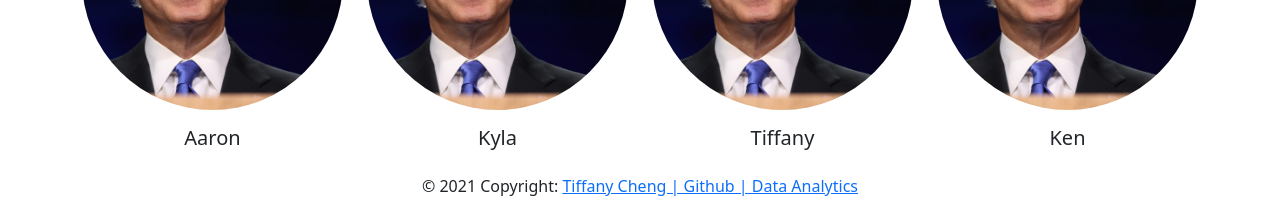
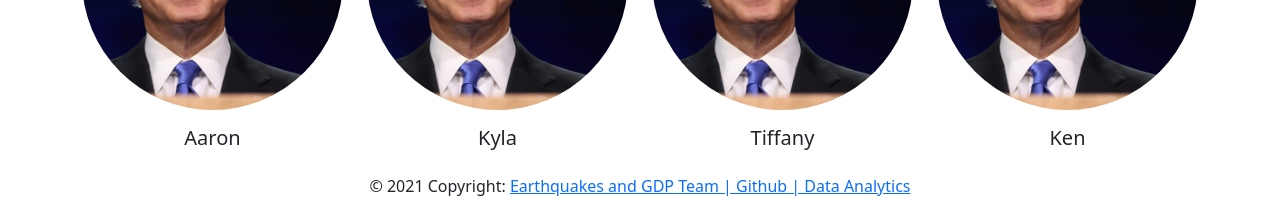
Before and after one commit to kylagelev/Global-Earthquakes-and-GDP, a plain HTML site: page index.html in a window 1280 px wide. Shown: the part 2042-2256 px from the top of the page. Drawn offline with nearby package versions, Linux system fonts and the light colour scheme; files whose address does not match are found by name.

Commit message:
Update index.html

```diff
--- a/index.html
+++ b/index.html
@@ -171,7 +171,7 @@
 
         <!-- Copyright -->
         <div class="footer-copyright text-center py-3  ">© 2021 Copyright:
-        <a href="https://github.com/tiffanyycheng99?tab=repositories"> Tiffany Cheng | Github | Data Analytics </a>
+        <a href="https://github.com/tiffanyycheng99?tab=repositories"> Earthquakes and GDP Team | Github | Data Analytics </a>
         </div>
         <!-- Copyright -->
 
```
